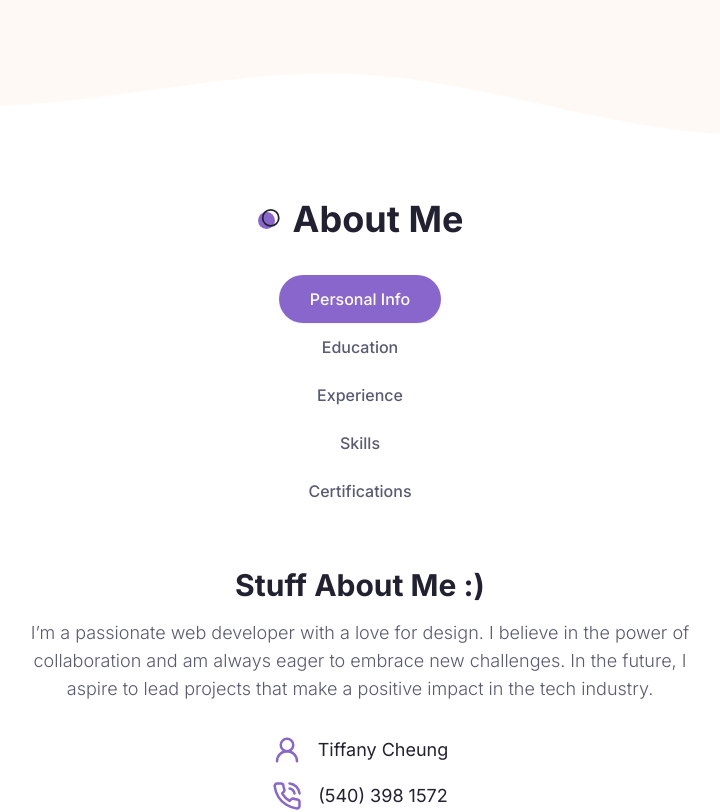
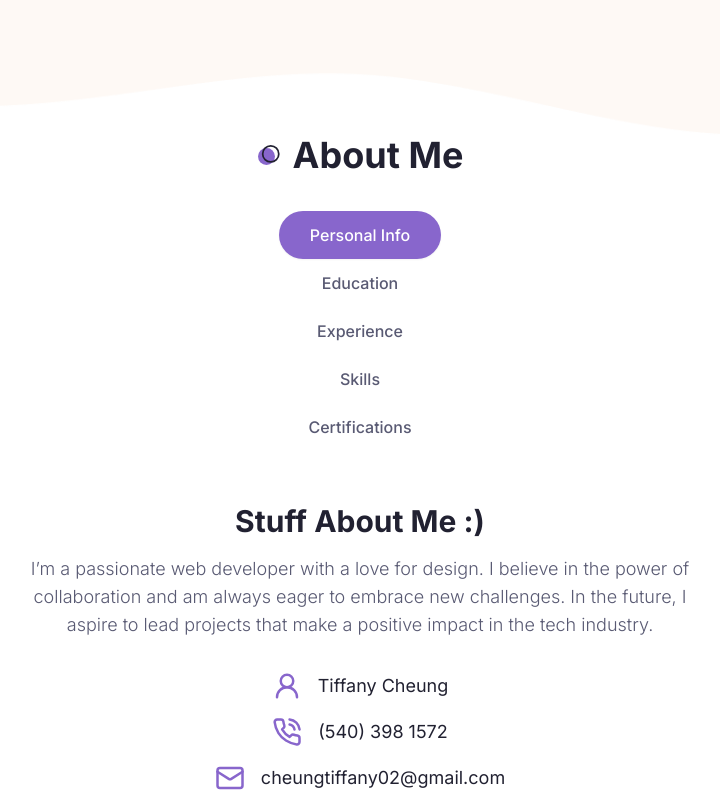
Before and after one commit to Tcheung787/Portfolio-TC, a Next.js app: page / in a window 1280 px wide. Shown: the part 740-1552 px from the top of the page, without its empty margins (280-1000 px from the left). Built offline with nearby package versions, Linux system fonts and the light colour scheme.

Commit message:
changed view

```diff
--- a/components/About.jsx
+++ b/components/About.jsx
@@ -169,9 +169,10 @@ const About = () => {
   };
 
   return (
-<section className='pt-56 sm: pt-8 md:pt-6 lg:pt-16 xl:pt-0 pb-12 xl:pb-24 mb-12'>
-  <div className='container mx-auto'>
-    <h2 className='section-title mb-8 xl:mb-10 text-center mx-auto'>
+
+    <section className='xl:h-[860px] pb-12 xl:py-24'>
+      <div className='container mx-auto'>
+        <h2 className='section-title mb-8 xl:mb-16 text-center mx-auto'>
       About Me
     </h2>
     <div className='flex flex-col xl:flex-row'>
--- a/components/MobileNav.jsx
+++ b/components/MobileNav.jsx
@@ -13,16 +13,14 @@ const MobileNav = () => {
       </SheetTrigger>
       <SheetContent>
         <div className='flex flex-col items-center justify-between h-full py-8'>
-          {/* Main Container for Logo and Navigation */}
           <div className='flex flex-col items-center gap-y-32'>
-            {/* Add padding and margin as needed for responsiveness */}
             <Logo />
             <Nav
               containerStyles='flex flex-col items-center gap-y-6'
               linkStyles='text-2xl'
             />
           </div>
-          <Socials containerStyles='flex gap-x-8' iconsStyles='text-2xl' />
+          <Socials containerStyles='flex gap-x-4' iconsStyles='text-2xl' />
         </div>
       </SheetContent>
     </Sheet>
```
